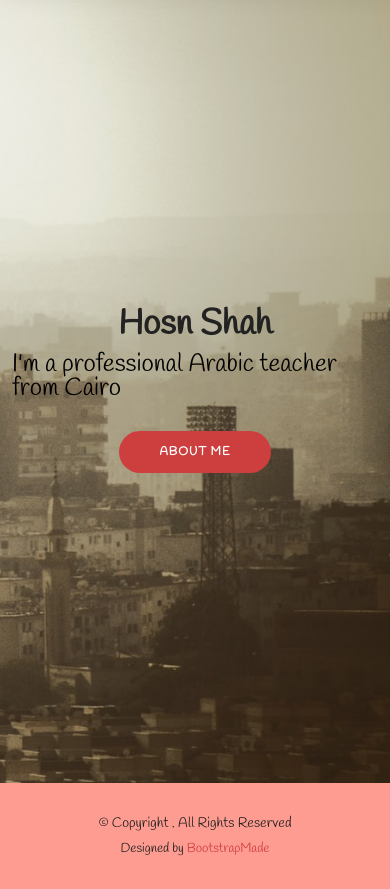
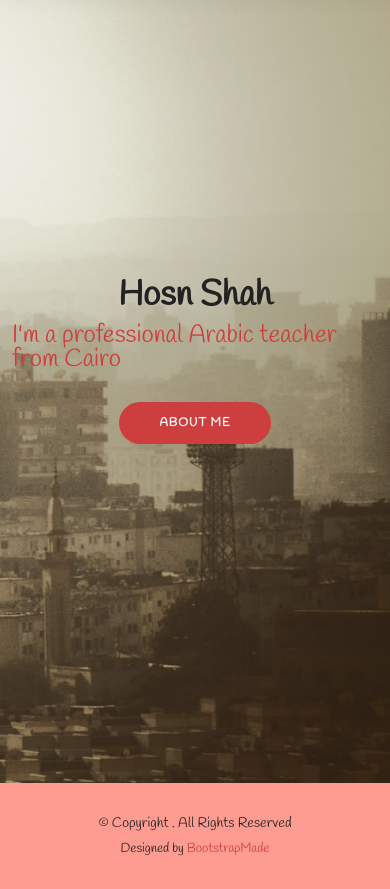
Before and after one commit to zinaelnahel/hosnshah, a plain HTML site: page index.html in a window 390 px wide. Shown: the part 61-950 px from the top of the page. Drawn offline with Linux system fonts and the light colour scheme; a web font is replaced by a local one.

Commit message:
fix styling

```diff
--- a/assets/css/style.css
+++ b/assets/css/style.css
@@ -394,7 +394,7 @@ h6 {
 }
 @media (max-width: 992px) {
   #hero .container {
-    padding-top: 58px;
+    padding-top: 0px;
   }
 }
 #hero h1 {
@@ -405,9 +405,10 @@ h6 {
   color: #222222;
 }
 #hero h2 {
-  color: black;
+  color: #cd3f3e;
   margin: 10px 0 0 0;
   font-size: 35px;
+  font-weight: 500;
 }
 #hero .btn-about {
   font-family: "Handlee", cursive;
```
